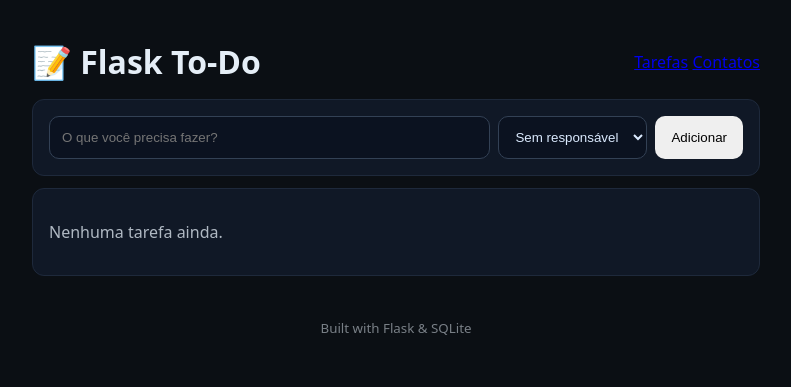
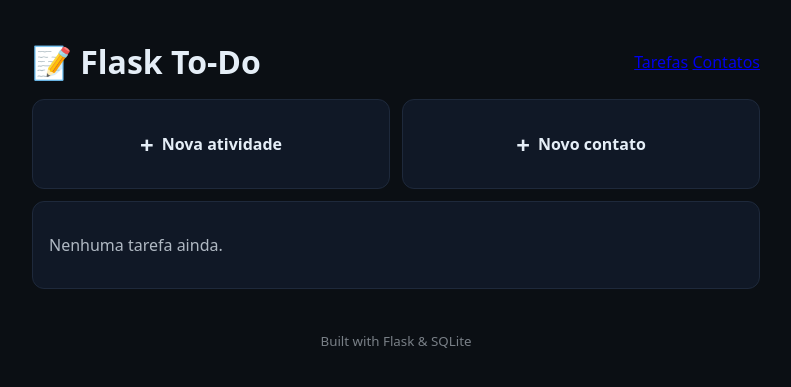
Before and after one commit to by-amaral/gerenciador-atividades, a Flask app: page / in a window 1280 px wide. Shown: the top 387 px of the page, without its empty margins (244-1035 px from the left). Run offline with Flask 3, Linux system fonts and the light colour scheme.

Commit message:
Tela adicionar atividade

```diff
--- a/app.py
+++ b/app.py
@@ -17,6 +17,7 @@ class Task(db.Model):
     id = db.Column(db.Integer, primary_key=True)
     title = db.Column(db.String(160), nullable=False)
     done = db.Column(db.Boolean, default=False, nullable=False)
+    status = db.Column(db.String(20), default="A fazer", nullable=False)
     created_at = db.Column(
         db.DateTime,
         default=lambda: datetime.now(timezone.utc),
@@ -37,6 +38,17 @@ class Contact(db.Model):
 with app.app_context():
     db.create_all()
 
+    with db.engine.connect() as connection:
+        result = connection.execute(db.text("PRAGMA table_info(task)"))
+        columns = [row[1] for row in result]
+
+        if "status" not in columns:
+            connection.execute(
+                db.text(
+                    "ALTER TABLE task ADD COLUMN status VARCHAR(20) DEFAULT 'A fazer'"
+                )
+            )
+            connection.commit()
 
 
 @app.get("/")
@@ -60,6 +72,10 @@ def contacts():
     contact_list = Contact.query.order_by(Contact.name).all()
     return render_template("contacts.html", contacts=contact_list)
 
+@app.get("/ad_atv")
+def ad_atv():
+    contacts = Contact.query.order_by(Contact.name).all()
+    return render_template("ad_atv.html", contacts=contacts)
 
 @app.post("/contacts/add")
 def add_contact():
@@ -122,6 +138,19 @@ def toggle(task_id):
     flash("Marcado como concluído" if task.done else "Ativo")
     return redirect(url_for("home"))
 
+@app.post("/status/<int:task_id>")
+def change_status(task_id):
+    task = Task.query.get_or_404(task_id)
+
+    status = request.form.get("status")
+
+    if status in ["A fazer", "Fazendo", "Concluída", "Atrasada"]:
+        task.status = status
+        task.done = status == "Concluída"
+
+        db.session.commit()
+
+    return redirect(url_for("home"))
 
 if __name__ == '__main__':
     app.run(debug=True)
--- a/static/style.css
+++ b/static/style.css
@@ -16,11 +16,12 @@ body { background: #0b0f14; color: #e5eef7; margin: 0; }
 .add-form button:hover { filter: brightness(1.1); }
 .tasks { list-style: none; padding: 0; margin: 0; }
 .task {
-  display: grid; grid-template-columns: 40px 1fr 40px; align-items: center;
+  display: grid; grid-template-columns: 40px 1fr auto 40px; align-items: center;
   gap: 8px; padding: 8px 4px; border-bottom: 1px solid #1e293b;
 }
 .task:last-child { border-bottom: 0; }
-.task .title { line-height: 1.4; }
+.task-info { min-width: 0; }
+.task .title { display: block; line-height: 1.4; }
 .task.done .title { text-decoration: line-through; opacity: 0.6; }
 .toggle, .delete {
   width: 36px; height: 36px; border-radius: 10px; border: 1px solid #334155;
@@ -37,16 +38,54 @@ body { background: #0b0f14; color: #e5eef7; margin: 0; }
 .footer { text-align: center; opacity: 0.5; margin: 24px 0 40px; }
 
 .add-form select {
-    padding: 12px;
-    border-radius: 10px;
-    border: 1px solid #334155;
-    background: #0b1220;
-    color: #dbeafe;
-    max-width: 200px;
+  padding: 12px; border-radius: 10px; border: 1px solid #334155;
+  background: #0b1220; color: #dbeafe; max-width: 200px;
 }
 
 .responsavel {
-    display: block;
-    margin-top: 4px;
-    color: #94a3b8;
+  display: block; margin-top: 4px; color: #94a3b8;
 }
+
+.status-form { margin: 0; }
+.status {
+  border: 0; border-radius: 20px; padding: 7px 12px;
+  font-weight: 600; cursor: pointer; font-size: 13px;
+  background: #334155; color: white;
+}
+.status option { background: #101826; color: #e5eef7; }
+
+.quick-actions {
+    display: grid;
+    grid-template-columns: 1fr 1fr;
+    gap: 12px;
+    margin-bottom: 12px;
+}
+
+.action-card {
+    display: flex;
+    align-items: center;
+    justify-content: center;
+    gap: 8px;
+    min-height: 90px;
+    background: #101826;
+    border: 1px solid #1e293b;
+    border-radius: 12px;
+    color: #e5eef7;
+    text-decoration: none;
+    font-weight: 600;
+}
+
+.action-card:hover {
+    border-color: #475569;
+    background: #141e2d;
+}
+
+.action-icon {
+    font-size: 24px;
+}
+
+@media (max-width: 600px) {
+    .quick-actions {
+        grid-template-columns: 1fr;
+    }
+}
--- a/templates/index.html
+++ b/templates/index.html
@@ -2,42 +2,39 @@
 
 {% block content %}
 
-<section class="card">
+<section class="quick-actions">
 
-  <form action="{{ url_for('add') }}" method="post" class="add-form">
-      <input
-          name="title"
-          required
-          placeholder="O que você precisa fazer?"
-      >
+    <a href="{{ url_for('ad_atv') }}" class="action-card">
+        <span class="action-icon">+</span>
+        <span>Nova atividade</span>
+    </a>
 
-      <select name="contact_id">
-          <option value="">Sem responsável</option>
-
-          {% for contact in contacts %}
-              <option value="{{ contact.id }}">
-                  {{ contact.name }}
-              </option>
-          {% endfor %}
-      </select>
-
-      <button type="submit">Adicionar</button>
-  </form>
+    <a href="{{ url_for('contacts') }}" class="action-card">
+        <span class="action-icon">+</span>
+        <span>Novo contato</span>
+    </a>
 
 </section>
 
+
 <section class="card">
+
     {% if tasks %}
+
     <ul class="tasks">
+
         {% for task in tasks %}
+
         <li class="task{% if task.done %} done{% endif %}">
 
             <form action="{{ url_for('toggle', task_id=task.id) }}" method="post">
-                <button class="toggle" type="submit">✓
-                </button>
+                <button class="toggle" type="submit">✓</button>
             </form>
 
-            <span class="title">{{ task.title }}
+            <div class="task-info">
+
+                <span class="title">
+                    {{ task.title }}
                 </span>
 
                 <small class="responsavel">
@@ -49,20 +46,68 @@
                     {% endif %}
                 </small>
 
+            </div>
+
+            <form
+                action="{{ url_for('change_status', task_id=task.id) }}"
+                method="post"
+                class="status-form"
+            >
+
+                <select
+                    name="status"
+                    class="status"
+                    onchange="this.form.submit()"
+                >
+
+                    <option value="A fazer"
+                        {% if task.status == "A fazer" %}selected{% endif %}>
+                        🟡 A fazer
+                    </option>
+
+                    <option value="Fazendo"
+                        {% if task.status == "Fazendo" %}selected{% endif %}>
+                        🔵 Fazendo
+                    </option>
+
+                    <option value="Concluída"
+                        {% if task.status == "Concluída" %}selected{% endif %}>
+                        🟢 Concluída
+                    </option>
+
+                    <option value="Atrasada"
+                        {% if task.status == "Atrasada" %}selected{% endif %}>
+                        🔴 Atrasada
+                    </option>
+
+                </select>
+
+            </form>
+
             <form action="{{ url_for('delete', task_id=task.id) }}" method="post">
-                <button class="delete" title="Delete" type="submit">×
+
+                <button
+                    class="delete"
+                    title="Delete"
+                    type="submit"
+                >
+                    ×
                 </button>
+
             </form>
 
         </li>
 
         {% endfor %}
+
     </ul>
 
     {% else %}
+
         <p class="empty">Nenhuma tarefa ainda.</p>
+
     {% endif %}
+
 </section>
 
-
 {% endblock %}
```
Also changed, not shown: templates/ad_atv.html (added, +46 -0 lines). Lines whose indentation alone changed are shown as unchanged.
